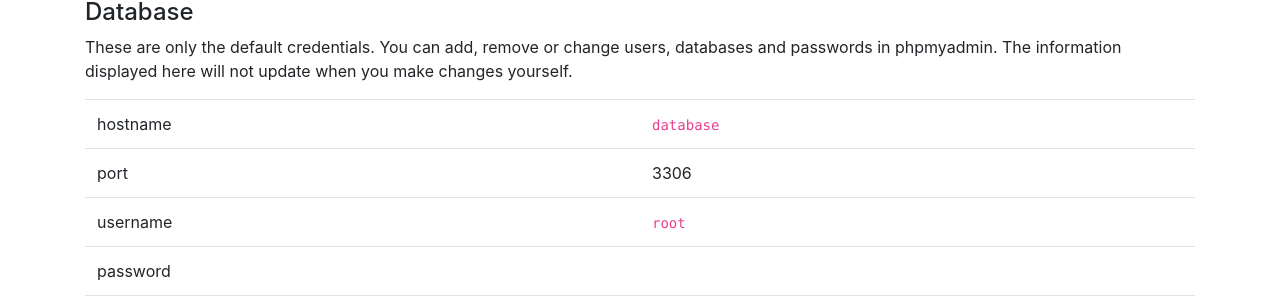
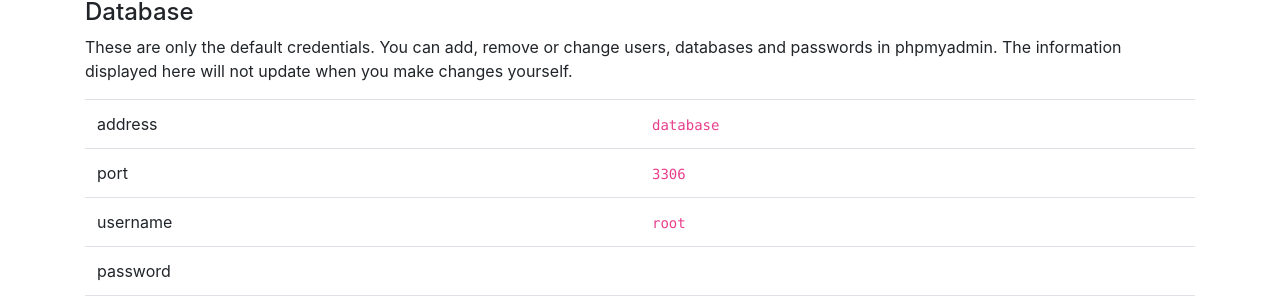
Before and after one commit to namelessmc-bot/namelessmc_hosting, a Django app: template frontend/users/templates/users/website_detail.html in a window 1280 px wide. Shown: the part 516-824 px from the top of the page. Run offline with Django 3.2, Linux system fonts and the light colour scheme; the template is opened without the code that fills it, so the values that code supplies are empty; some libraries are stand-ins or nearby versions.

Commit message:
Use 'address' instead of 'hostname' to be consistent with website

```diff
--- a/frontend/users/templates/users/website_detail.html
+++ b/frontend/users/templates/users/website_detail.html
@@ -54,12 +54,12 @@
         <table class="table table-hover">
             <tbody>
                 <tr>
-                    <td class="w-50">hostname</td>
+                    <td class="w-50">address</td>
                     <td class="w-50"><code>database</code></td>
                 </tr>
                 <tr>
                     <td>port</td>
-                    <td>3306</td>
+                    <td><code>3306</code></td>
                 </tr>
                 <tr>
                     <td>username</td>
```
